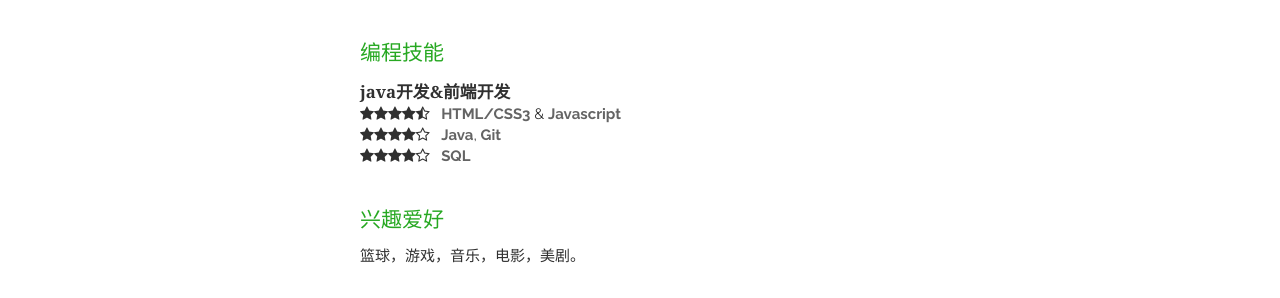
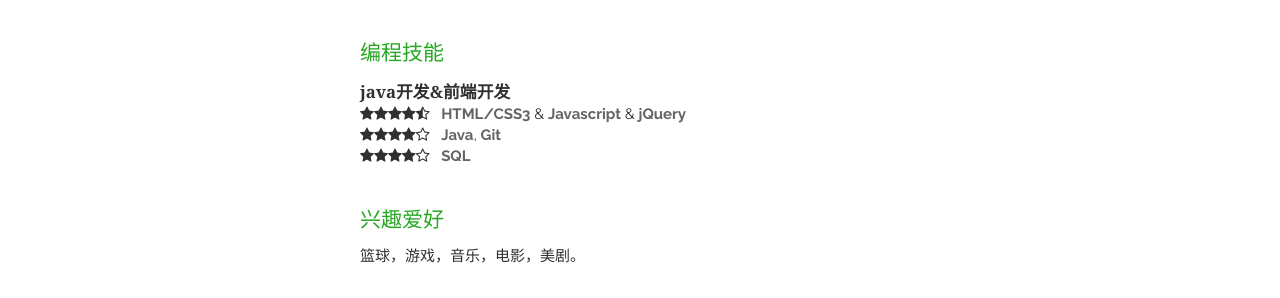
Before and after one commit to waitkafuka/vitae, a Jekyll site: the page built from index.html, in a window 1280 px wide and 900 px high, scrolled down 718 px. Shown: the part 557-855 px from the top of the window. Built offline with Jekyll 4.4.1, drawn with Linux system fonts in a browser that asks for light colours; nearby versions of some CDN libraries; Markdown is read by kramdown in place of the engine named in the settings; the list of posts is cut into pages by our own code.

Commit message:
修改简历
修改简历

```diff
--- a/_includes/skills.html
+++ b/_includes/skills.html
@@ -6,7 +6,7 @@
         </header>
         <p>
             <i class="fa fa-star"></i><i class="fa fa-star"></i><i class="fa fa-star"></i><i class="fa fa-star"></i><i class="fa fa-star-half-o"></i>
-            &nbsp;&nbsp;<em>HTML/CSS3</em> &amp; <em>Javascript</em>
+            &nbsp;&nbsp;<em>HTML/CSS3</em> &amp; <em>Javascript</em> &amp; <em>jQuery</em>
         <p>
             <i class="fa fa-star"></i><i class="fa fa-star"></i><i class="fa fa-star"></i><i class="fa fa-star"></i><i class="fa fa-star-o"></i>
             &nbsp;&nbsp;<em>Java</em>, <em>Git</em>
```
Also changed, not shown: static/img/profile.png.
